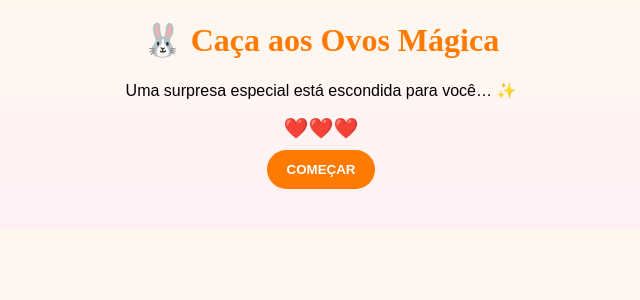
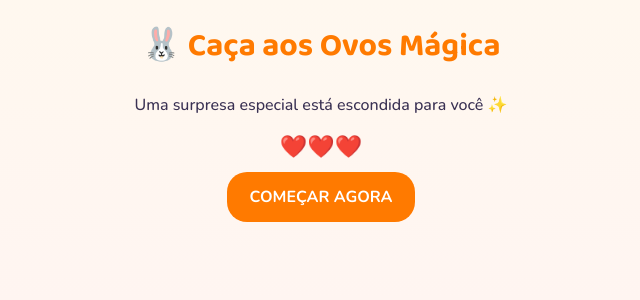
Before and after one commit to cvmontealto2019-ctrl/Raspadinha, a Flask app: template templates/game.html in a window 1280 px wide. Shown: the top 300 px of the page, without its empty margins (319-959 px from the left). Run offline with Flask 3, Linux system fonts and the light colour scheme; the template is opened without the code that fills it, so the values that code supplies are empty.

Commit message:
Update game.html

```diff
--- a/templates/game.html
+++ b/templates/game.html
@@ -4,6 +4,8 @@
 <meta charset="UTF-8">
 <meta name="viewport" content="width=device-width, initial-scale=1.0">
 <title>Caça aos Ovos Mágica</title>
+
+<link rel="stylesheet" href="{{ url_for('static', filename='css/styles.css') }}">
 
 <style>
 body{
@@ -19,7 +21,7 @@ h1{
 }
 
 #lives{
-  font-size:20px;
+  font-size:22px;
   margin:10px;
 }
 
@@ -39,7 +41,8 @@ h1{
   justify-content:center;
   font-weight:bold;
   cursor:pointer;
-  transition:0.3s;
+  transition:0.2s;
+  font-size:18px;
 }
 
 .egg:hover{
@@ -55,13 +58,14 @@ h1{
 }
 
 button{
-  padding:12px 20px;
+  padding:14px 22px;
   border:none;
   border-radius:20px;
   background:#ff7a00;
   color:#fff;
   font-weight:bold;
   cursor:pointer;
+  font-size:16px;
 }
 </style>
 
@@ -70,11 +74,11 @@ button{
 
 <h1>🐰 Caça aos Ovos Mágica</h1>
 
-<p id="msg">Uma surpresa especial está escondida para você… ✨</p>
+<p>Uma surpresa especial está escondida para você ✨</p>
 
 <div id="lives">❤️❤️❤️</div>
 
-<button id="start">COMEÇAR</button>
+<button id="start-btn">COMEÇAR AGORA</button>
 
 <div id="board" class="board"></div>
 
```
